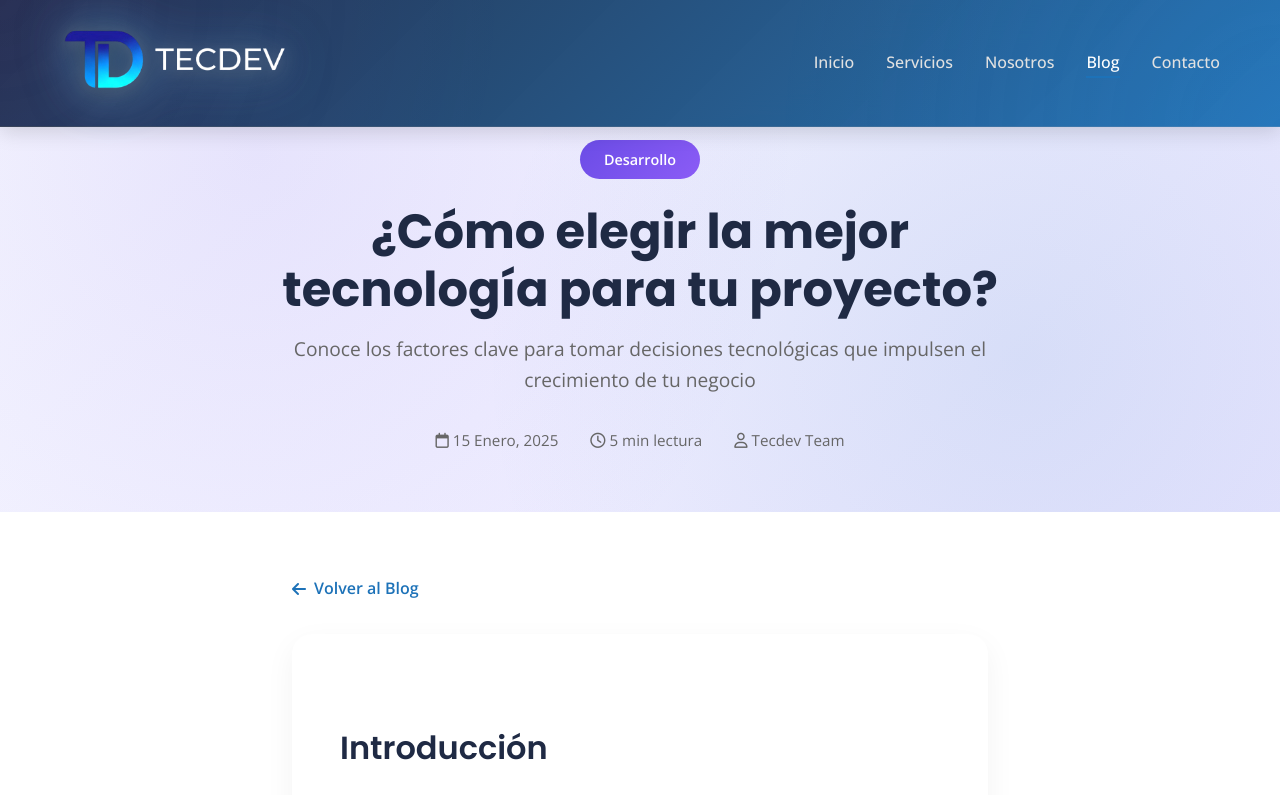
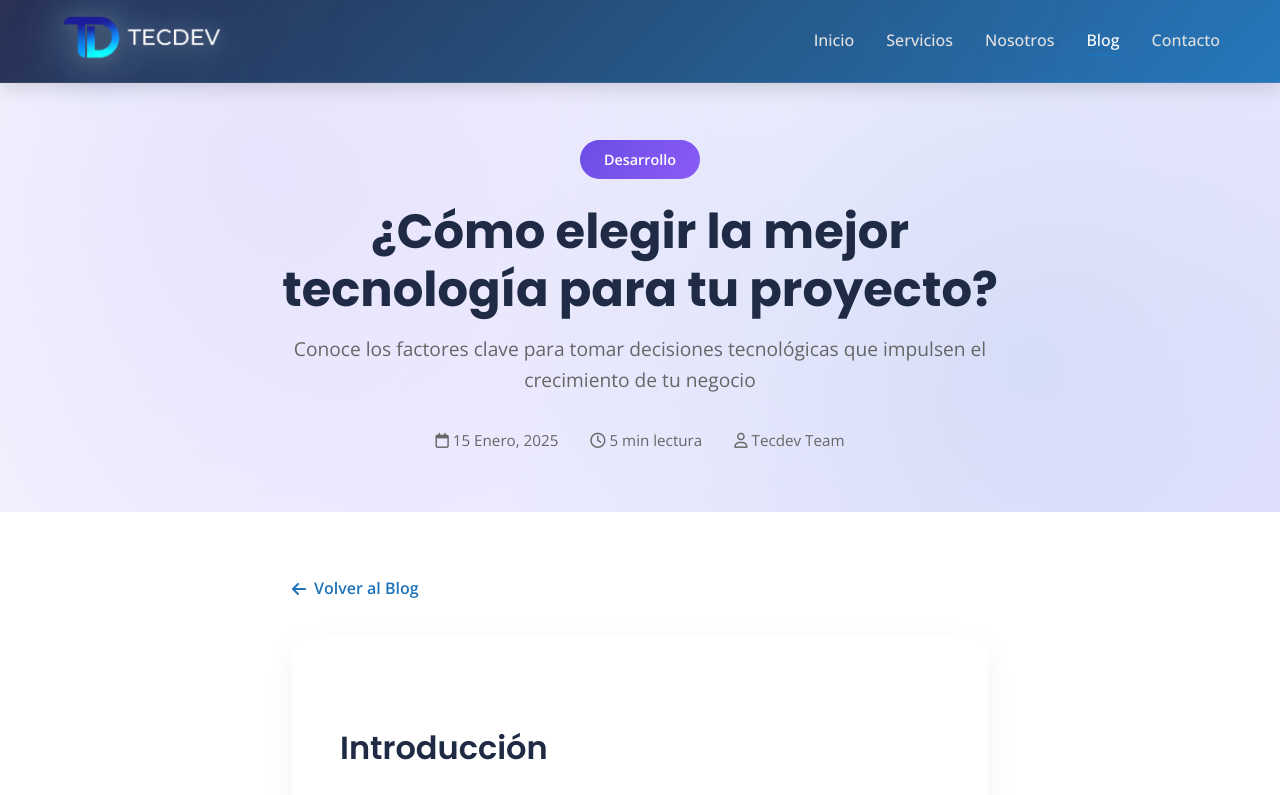
Before and after one commit to tecdevchile/tecdev-website, a website: page articulo-1.html in a window 1280 px wide. Shown: the top 795 px of the page. Drawn offline with nearby package versions, Linux system fonts and the light colour scheme.

Commit message:
Reducir tamaÃ±o del header y logo para mejor proporciones visuales

```diff
--- a/styles.css
+++ b/styles.css
@@ -81,7 +81,7 @@ body {
 }
 
 .navbar {
-    padding: 1rem 0;
+    padding: 0.5rem 0;
     position: relative;
     z-index: 1;
 }
@@ -98,13 +98,13 @@ body {
 .nav-logo {
     display: flex;
     align-items: center;
-    padding: 0.5rem 0;
+    padding: 0.25rem 0;
     position: relative;
     z-index: 10;
 }
 
 .logo-img {
-    height: 60px;
+    height: 40px;
     width: auto;
     transition: all 0.3s ease;
     filter: brightness(1.3) contrast(1.2) drop-shadow(0 4px 12px rgba(0, 0, 0, 0.5)) drop-shadow(0 0 20px rgba(29, 114, 184, 0.6)) drop-shadow(0 2px 8px rgba(255, 255, 255, 0.3));
@@ -124,7 +124,7 @@ body {
 /* Logo más grande en pantallas grandes */
 @media (min-width: 1200px) {
     .logo-img {
-        height: 70px;
+        height: 50px;
     }
 }
 
@@ -1089,13 +1089,13 @@ div.hero-title {
     }
 
     .logo-img {
-        height: 50px;
+        height: 35px;
     }
 
     .nav-menu {
         position: fixed;
         left: -100%;
-        top: 70px;
+        top: 60px;
         flex-direction: column;
         background: linear-gradient(135deg, rgba(31, 42, 68, 0.98) 0%, rgba(29, 114, 184, 0.95) 100%);
         width: 100%;
```
